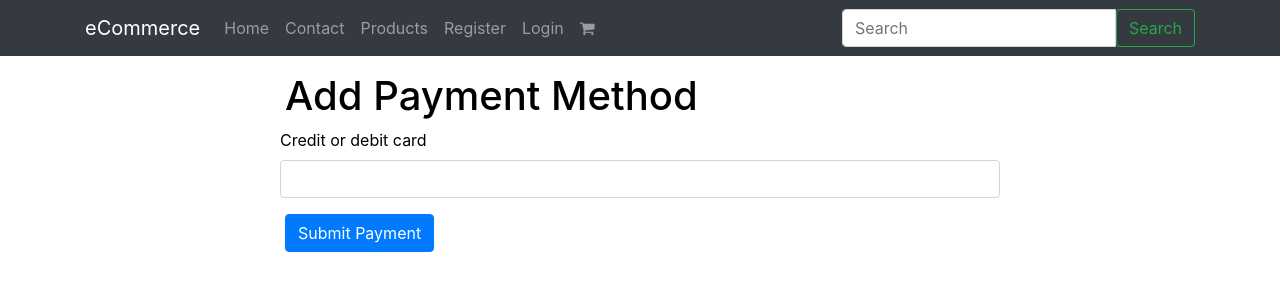
After one commit to 3asyPe/django-ecommerce, a Django app: page /billing/payment-method/ in a window 1280 px wide. The commit adds this page. Shown: the top 300 px of the page. Run offline with Django 3.2, Linux system fonts and the light colour scheme; some libraries are stand-ins or nearby versions.

Commit message:
Add Stripe test payment method

```diff
--- /dev/null
+++ b/src/billing/templates/billing/payment-method.html
@@ -0,0 +1,67 @@
+{% extends "base.html" %}
+
+{% block content %}
+
+<!-- Stripe form -->
+<div class="col-10 col-md-8 mx-auto">
+    <h1>Add Payment Method</h1>
+    <form action="/charge" method="post" id="payment-form" data-token="{{ publish_key }}">
+        <div class="form-row">
+            <label for="card-element">
+                Credit or debit card
+            </label>
+            <div id="card-element" class="form-control">
+                <!-- A Stripe Element will be inserted here. -->
+            </div>
+
+            <!-- Used to display Element errors. -->
+            <div id="card-errors" role="alert"></div>
+        </div>
+
+        <button class="btn btn-primary my-3">Submit Payment</button>
+    </form>
+</div>
+
+{% endblock %}
+
+{% block javascript %}
+    <script>
+        var stripe = Stripe('pk_test_51HM8xIJWpkfHiKdZEUZVRXvZ2s7OP436CgUBwWquikW7fM73zwcwzEJkNcapaluBP6nEQ2LeHNMhGldmbpm405G300qiWFX2cN');
+        var elements = stripe.elements();
+
+        // Custom styling can be passed to options when creating an Element.
+        var style = {
+        base: {
+            // Add your base input styles here. For example:
+            fontSize: '16px',
+            color: '#32325d',
+        },
+        };
+
+        // Create an instance of the card Element.
+        var card = elements.create('card', {style: style});
+
+        // Add an instance of the card Element into the `card-element` <div>.
+        card.mount('#card-element');
+
+        var form = document.getElementById('payment-form');
+        form.addEventListener('submit', function(event) {
+            event.preventDefault();
+
+            stripe.createToken(card).then(function(result) {
+                if (result.error) {
+                // Inform the customer that there was an error.
+                var errorElement = document.getElementById('card-errors');
+                errorElement.textContent = result.error.message;
+                } else {
+                // Send the token to your server.
+                stripeTokenHandler(result.token);
+                }
+            });
+        });
+
+        function stripeTokenHandler(token){
+            console.log(token)
+        }
+    </script>
+{% endblock %}
--- a/src/billing/views.py
+++ b/src/billing/views.py
@@ -1,3 +1,15 @@
 from django.shortcuts import render
+import stripe
 
-# Create your views here.
+
+stripe.api_key = "sk_test_51HM8xIJWpkfHiKdZvgmZL84WTT571TOqAYHBN8xa9bp3kbv7XPKdjOJrfFFB4fJLx3SnUntrn5gAzQXaLuYjPY7g00n24pSpRM"
+STRIPE_PUB_KEY = "pk_test_51HM8xIJWpkfHiKdZEUZVRXvZ2s7OP436CgUBwWquikW7fM73zwcwzEJkNcapaluBP6nEQ2LeHNMhGldmbpm405G300qiWFX2cN"
+
+
+def payment_method_view(request):
+    if request.method == "POST":
+        print(request.POST)
+    context = {
+        "publish_key": STRIPE_PUB_KEY,
+    }
+    return render(request, "billing/payment-method.html", context)
--- a/src/ecommerce/urls.py
+++ b/src/ecommerce/urls.py
@@ -30,6 +30,7 @@ from addresses.views import (
     checkout_address_reuse_view,
 )
 
+from billing.views import payment_method_view
 from carts.views import cart_detail_api_view
 
 from .views import (
@@ -42,17 +43,18 @@ from .views import (
 urlpatterns = [
     path("", home_page, name="home"),
     path("about/", about_page, name="about"),
+    path("api/cart/", cart_detail_api_view, name="api-cart"),
+    path("billing/payment-method/", payment_method_view, name="billing-payment-method"),
+    path("cart/", include("carts.urls")),
     path("contact/", contact_page, name="contact"),
-    path("login/", login_page, name="login"),
     path("checkout/address/create", checkout_address_create_view, name="checkout_address_create"),
     path("checkout/address/reuse", checkout_address_reuse_view, name="checkout_address_reuse"),
+    path("register/", register_page, name="register"),
     path("register/guest/", guest_register_view, name="guest_register"),
+    path("login/", login_page, name="login"),
     path("logout/", LogoutView.as_view(), name="logout"),
-    path("register/", register_page, name="register"),
     path("products/", include("products.urls")),
     path("search/", include("search.urls")),
-    path("api/cart/", cart_detail_api_view, name="api-cart"),
-    path("cart/", include("carts.urls")),
     path('admin/', admin.site.urls),
 ]
 
--- a/src/templates/base.html
+++ b/src/templates/base.html
@@ -24,6 +24,9 @@
 </div>
 
 {% include 'base/js.html' %}
+{% block javascript %}
+
+{% endblock %}
 
 </body>
 
--- a/src/templates/base/css.html
+++ b/src/templates/base/css.html
@@ -9,3 +9,5 @@
 <link rel="stylesheet" href="https://stackpath.bootstrapcdn.com/font-awesome/4.7.0/css/font-awesome.min.css">
 
 <link rel="stylesheet" href="https://cdnjs.cloudflare.com/ajax/libs/jquery-confirm/3.3.2/jquery-confirm.min.css">
+
+<link rel="stylesheet" href="{% static 'css/stripe-custom-style.css' %}">
--- a/src/templates/base/js.html
+++ b/src/templates/base/js.html
@@ -11,6 +11,8 @@
   crossorigin="anonymous"
 ></script>
 
+<script src="https://js.stripe.com/v3/"></script>
+
 <script src="https://cdnjs.cloudflare.com/ajax/libs/jquery-confirm/3.3.2/jquery-confirm.min.js"></script>
 
 <script src="{% static 'js/csrf.ajax.js' %}"></script>
```
Also changed, not shown: src/billing/models.py (+18 -1 lines), src/billing/migrations/0002_billingprofile_customer_id.py (added), src/db.sqlite3, src/static_my_proj/css/stripe-custom-style.css (added).
